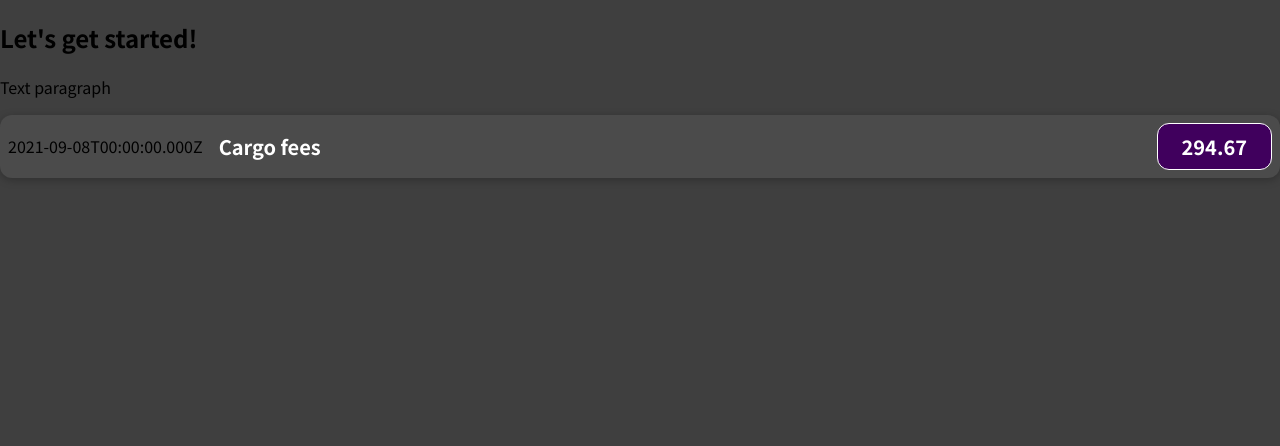
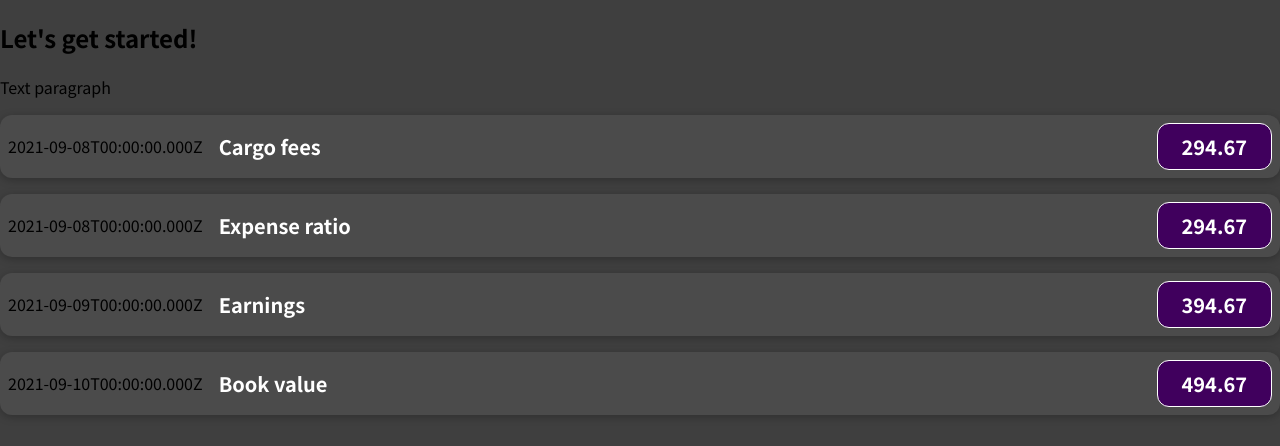
Before and after one commit to nixford/React-TheCompleteGuide, a JavaScript app in the folder 01. React-Basic-Working-With-Components/01-starting-setup/: page / in a window 1280 px wide. Shown: the top 446 px of the page. Built offline with nearby package versions, Linux system fonts and the light colour scheme.

Commit message:
add parent-child props example

```diff
--- a/01. React-Basic-Working-With-Components/01-starting-setup/src/App.js
+++ b/01. React-Basic-Working-With-Components/01-starting-setup/src/App.js
@@ -1,4 +1,12 @@
-import ExpenseItem from './components/ExpenseItem';
+import ExpenseItem from './components/ExpenseItem/ExpenseItem';
+import ExpenseItemProps from './components/ExpenseItemProps/ExpenseItemProps';
+
+const expenses = [
+  { date: new Date(2021, 8, 8), title: "Expense ratio", amount: 294.67 },
+  { date: new Date(2021, 8, 9), title: "Earnings", amount: 394.67 },
+  { date: new Date(2021, 8, 10), title: "Book value", amount: 494.67 },
+]
+
 
 function App() {
   return (
@@ -6,6 +14,9 @@
       <h2>Let's get started!</h2>
       <p>Text paragraph</p>
       <ExpenseItem />
+      <ExpenseItemProps data={expenses[0]} /> {/* passing props to child component */}
+      <ExpenseItemProps data={expenses[1]} /> {/* passing props to child component */}
+      <ExpenseItemProps data={expenses[2]} /> {/* passing props to child component */}
     </div>
   );
 }
--- /dev/null
+++ b/01. React-Basic-Working-With-Components/01-starting-setup/src/components/ExpenseItemProps/ExpenseItemProps.css
@@ -0,0 +1,56 @@
+.expense-item {
+  display: flex;
+  justify-content: space-between;
+  align-items: center;
+  box-shadow: 0 2px 8px rgba(0, 0, 0, 0.25);
+  padding: 0.5rem;
+  margin: 1rem 0;
+  border-radius: 12px;
+  background-color: #4b4b4b;
+}
+
+.expense-item__description {
+  display: flex;
+  flex-direction: column;
+  gap: 1rem;
+  align-items: flex-end;
+  flex-flow: column-reverse;
+  justify-content: flex-start;
+  flex: 1;
+}
+
+.expense-item h2 {
+  color: #3a3a3a;
+  font-size: 1rem;
+  flex: 1;
+  margin: 0 1rem;
+  color: white;
+}
+
+.expense-item__price {
+  font-size: 1rem;
+  font-weight: bold;
+  color: white;
+  background-color: #40005d;
+  border: 1px solid white;
+  padding: 0.5rem;
+  border-radius: 12px;
+}
+
+@media (min-width: 580px) {
+  .expense-item__description {
+    flex-direction: row;
+    align-items: center;
+    justify-content: flex-start;
+    flex: 1;
+  }
+
+  .expense-item__description h2 {
+    font-size: 1.25rem;
+  }
+
+  .expense-item__price {
+    font-size: 1.25rem;
+    padding: 0.5rem 1.5rem;
+  }
+}
--- /dev/null
+++ b/01. React-Basic-Working-With-Components/01-starting-setup/src/components/ExpenseItemProps/ExpenseItemProps.js
@@ -0,0 +1,18 @@
+import './ExpenseItemProps.css';
+
+// All passed props from the parent are received in 'props' argument
+// In case of many props send from the parent - all can be accessed by props such as props.title, props.date, props.amount
+function ExpenseItem(props) {
+
+	return (
+		<div className='expense-item'>
+			<div>{props.data.date.toISOString()}</div>
+			<div className='expense-item__description'>
+				<h2>{props.data.title}</h2>
+				<div className='expense-item__price'>{props.data.amount}</div>
+			</div>
+		</div>
+	)
+}
+
+export default ExpenseItem;
```
Also changed, not shown: 01. React-Basic-Working-With-Components/01-starting-setup/src/components/ExpenseItem/ExpenseItem.css (renamed from 01. React-Basic-Working-With-Components/01-starting-setup/src/components/ExpenseItem.css), 01. React-Basic-Working-With-Components/01-starting-setup/src/components/ExpenseItem/ExpenseItem.js (renamed from 01. React-Basic-Working-With-Components/01-starting-setup/src/components/ExpenseItem.js).
